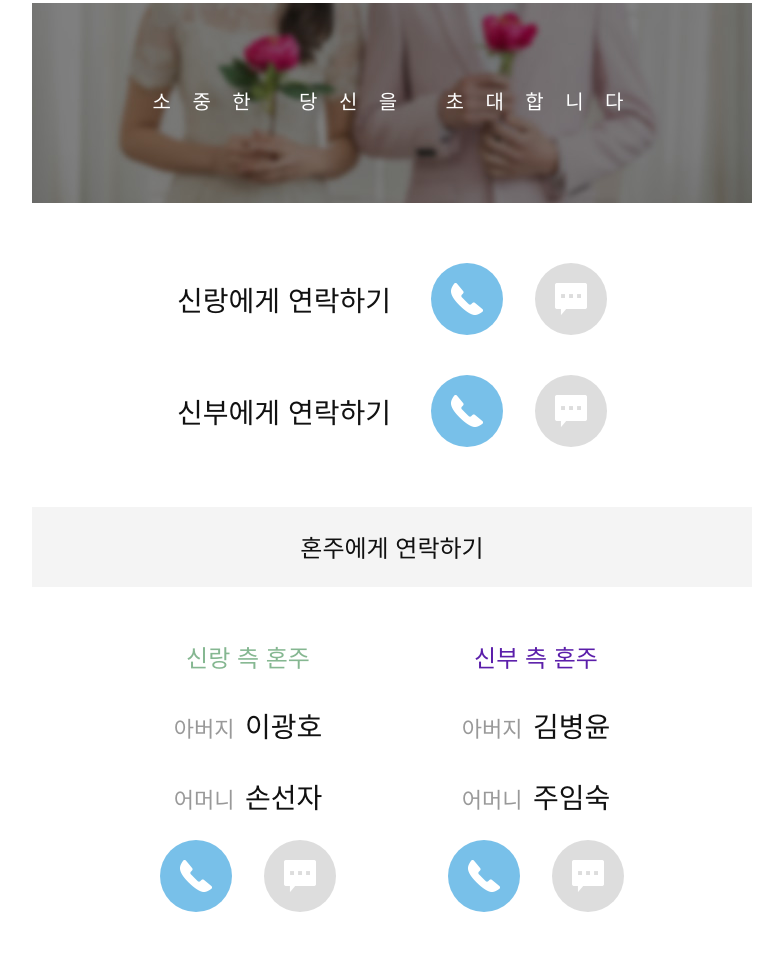
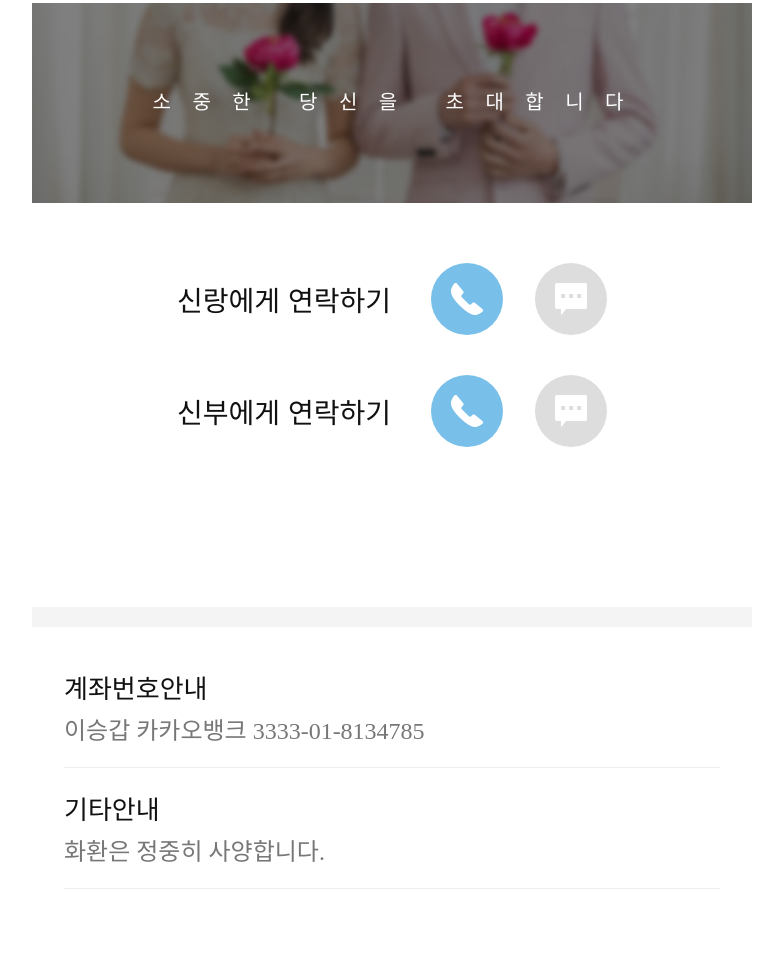
Before and after one commit to LeeSeoungGap/mcard, a plain HTML site: page loveyou.html in a window 1280 px wide. Shown: the part 2187-3159 px from the top of the page, without its empty margins (248-1031 px from the left). After the commit the page ends 3116 px from the top, so only its background shows below. Drawn offline with Linux system fonts and the light colour scheme; files whose address does not match are found by name; a web font is replaced by a local one.

Commit message:
ㅁㅁㅁ

```diff
--- a/contents.js
+++ b/contents.js
@@ -11,8 +11,8 @@ document.addEventListener('alpine:init', () => {
         mGw: "아들",
         //신부이름
         wNm: "김유경",
-        wTel: "tel:01077400430",
-        wSms: "sms:01077400430",
+        wTel: "tel:-",
+        wSms: "sms:-",
         //신부 집안 관계
         wGw: "차녀",
         //요일시간&장소
@@ -61,7 +61,7 @@ document.addEventListener('alpine:init', () => {
         //혼주계좌 보여줄지 여부
         isAcc: true,
         //남자혼주 계좌
-        mHAcc: "손선자 부산은행 294-12-005059-9",
+        mHAcc: "이승갑 카카오뱅크 3333-01-8134785",
         //여자혼주 계좌
         wHAcc: "",
         //기타 할말
--- a/loveyou.html
+++ b/loveyou.html
@@ -161,7 +161,7 @@
 			<!-- 신랑 신부에게 연락하기 //-->
 
 			<!--// 혼주에게 연락하기 -->
-			<section class="honjuTel-section">
+			<!-- <section class="honjuTel-section">
 				<div class="tit">혼주에게 연락하기</div>
 				<div class="con">
 					<div class="col">
@@ -195,11 +195,18 @@
 						</div>
 					</div>
 				</div>
-			</section>
+			</section> -->
 			<!-- 혼주에게 연락하기 //-->
 
 			<!--// 달력 -->
-
+			<!-- <section class="calendar-section">
+				<div class="calendar-wrap">
+					<div id="calendar"></div>
+					<div class="day-time">
+						<span class="day" x-html="calendar"></span>
+					</div>
+				</div>
+			</section> -->
 			<!-- 달력 //-->
 
 			<!-- 텍스트 배너 //-->
@@ -219,7 +226,71 @@
 
 			</section>  -->
 
-
+			<!--// 오시는길 -->
+			<section class="location-section">
+				<div class="info">
+					<div class="contain">
+						<dl x-show="isAcc">
+							<dt>계좌번호안내</dt>
+							<dd x-text="mHAcc"></dd>
+							<dd x-text="wHAcc"></dd>
+						</dl>
+						<dl x-html="etc">
+						</dl>
+					</div>
+				</div>
+			</section>
+			<!--
+				<div class="sec-tit">오시는길</div>
+				<div class="map-area">
+					<div class="head">
+						<div class="tit" x-text="place"></div>
+						<div class="txt">
+							<p x-text="address"></p>
+							<p x-tel="tel"></p>
+						</div>
+					</div>
+					<div id="map_canvas" class="map">
+						<div
+							style="font: normal normal 400 12px/normal dotum, sans-serif; width: 100%; height: 100%; color: #333; position: relative">
+							<div style="height: 100%;">
+								<a :href="kakaoMap" target="_blank"> <img class="map"
+									:src="kakaoMapImg" width="100%" height="100%">
+								</a>
+							</div>
+						</div>
+					</div>
+					<div class="link">
+						<ul>
+							<li><a :href="naverMap" class="navermap" target="_blank">네이버지도</a></li>
+							<li><a :href="kakaoMap" class="kakaomap" target="_blank">카카오맵</a></li>
+						</ul>
+					</div>
+				</div>
+				<div class="info">
+					<div class="contain" x-html="pt">
+					</div>
+				</div>
+				<div class="info">
+					<div class="contain">
+						<dl>
+							<dt>주차안내</dt>
+							<dd x-text="parking"></dd>
+						</dl>
+					</div>
+				</div>
+				<div class="info">
+					<div class="contain">
+						<dl x-show="isAcc">
+							<dt>계좌번호안내</dt>
+							<dd x-text="mHAcc"></dd>
+							<dd x-text="wHAcc"></dd>
+						</dl>
+						<dl x-html="etc">
+						</dl>
+					</div>
+				</div>
+			</section>-->
 			<!-- 오시는길 //-->
 	</div>
 
```
